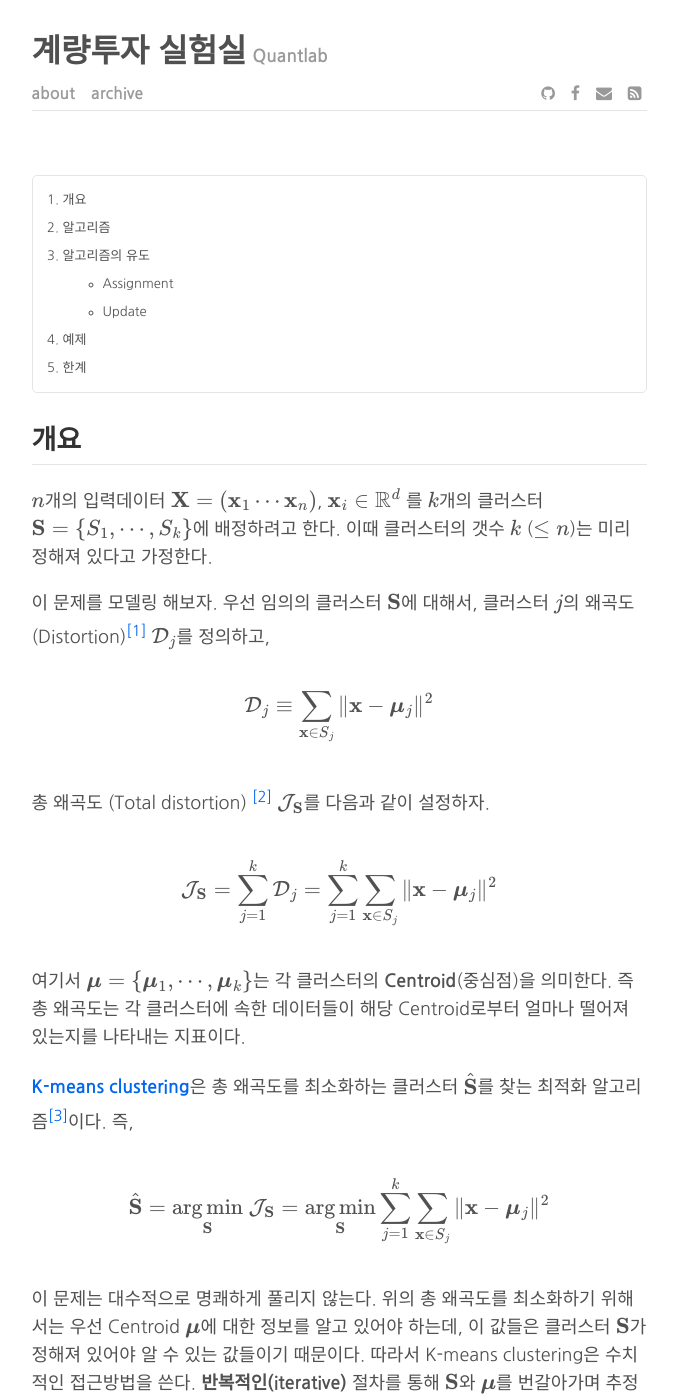
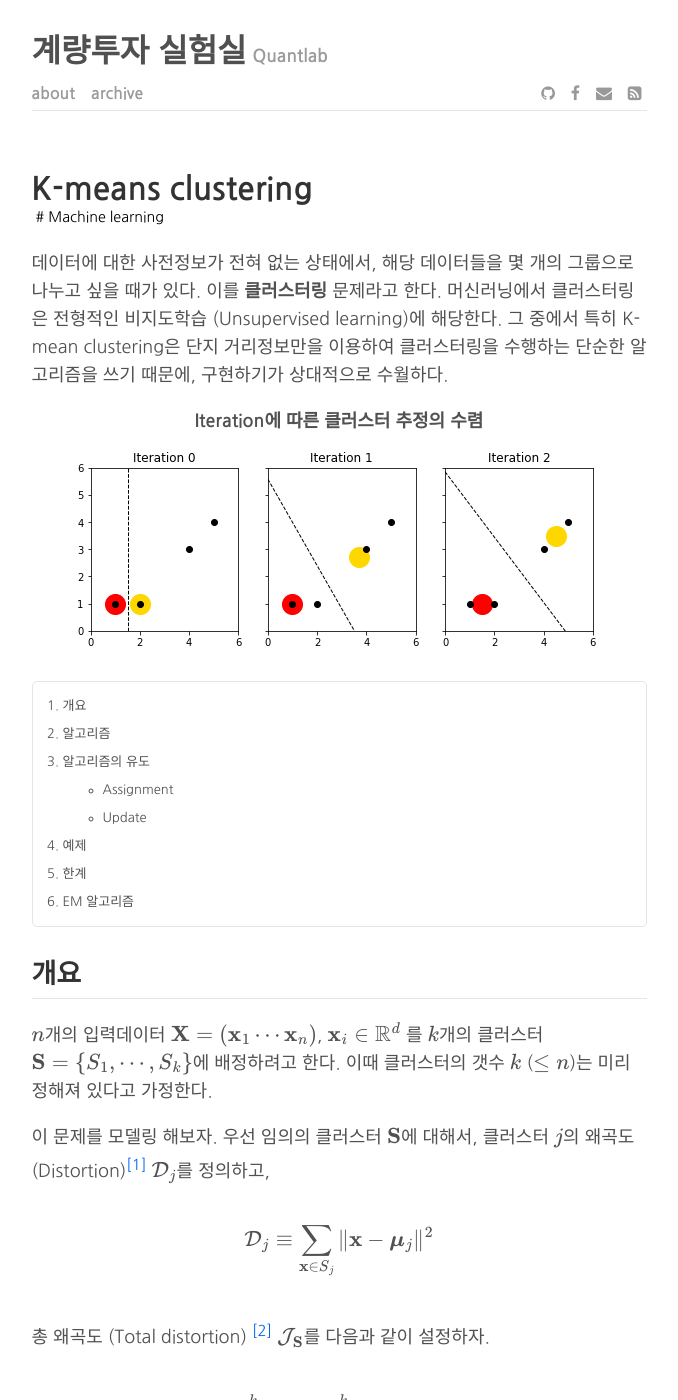
Before and after one commit to gem763/gem763.github.io, a Jekyll site: the page built from K-means-clustering.md, in a window 1280 px wide and 1400 px high. Shown: the whole window, without its empty margins (301-979 px from the left). Built offline with Jekyll 4.4.1, drawn with Linux system fonts in a browser that asks for light colours; our own code applies the rules of GitHub Pages for plain Markdown files; formulas are drawn with MathJax 3; comment, search, counter and statistics services are not loaded; some of the changed text lies outside the part shown.

Commit message:
Uploaded by https://stackedit.io/

```diff
--- a/K-means-clustering.md
+++ b/K-means-clustering.md
@@ -1,7 +1,18 @@
+---
+layout: post
+title: K-means clustering
+tags: [Machine learning]
+categories: [Machine learning]
+excerpt_separator: <!--more-->
+
 ---
 
+데이터에 대한 사전정보가 전혀 없는 상태에서, 해당 데이터들을 몇 개의 그룹으로 나누고 싶을 때가 있다. 이를 **클러스터링** 문제라고 한다. 머신러닝에서 클러스터링은 전형적인 비지도학습 (Unsupervised learning)에 해당한다. 그 중에서 특히 K-mean clustering은 단지 거리정보만을 이용하여 클러스터링을 수행하는 단순한 알고리즘을 쓰기 때문에, 구현하기가 상대적으로 수월하다.
 
----
+<center><b>Iteration에 따른 클러스터 추정의 수렴</b></center>
+<center><img src="https://gem763.github.io/assets/img/20180715/iterations.PNG" alt="iterations"/></center>
+
+<!--more-->
 
 * TOC
 {:toc}
@@ -297,3 +308,8 @@ K-means clustering은, 알고리즘이 단순한 만큼 여러가지 한계점
 * **Hard clustering**: 만약 어떤 한 데이터가 여러 개의 Centroid들로부터 같은 위치에 존재한다면? 참 애매할 것이다. K-mean는 어떤 클러스터에 속할지 안속할지를 이분법적으로 판단하는 데, 이를 Hard clustering 이라고 부른다. [^h_cluster]
 
 [^h_cluster]: Hard clustering과는 달리, **어떤 클러스터에 속할 확률값을 계산하여 클러스터링**을 하는 방법도 존재하는데, 이를 **Soft clustering** 이라고 한다. 대표적으로는 [GMM](https://en.wikipedia.org/wiki/Mixture_model#Gaussian_mixture_model)이 있다.
+
+<br/>
+
+## EM 알고리즘
+K-means clustering의 Assignment-Update 프로세스를 일반화시키면 **EM (Expectation-Maximization) 알고리즘**이 된다. EM 알고리즘은 다른 포스트에서 자세히 소개할 예정이다.
```
